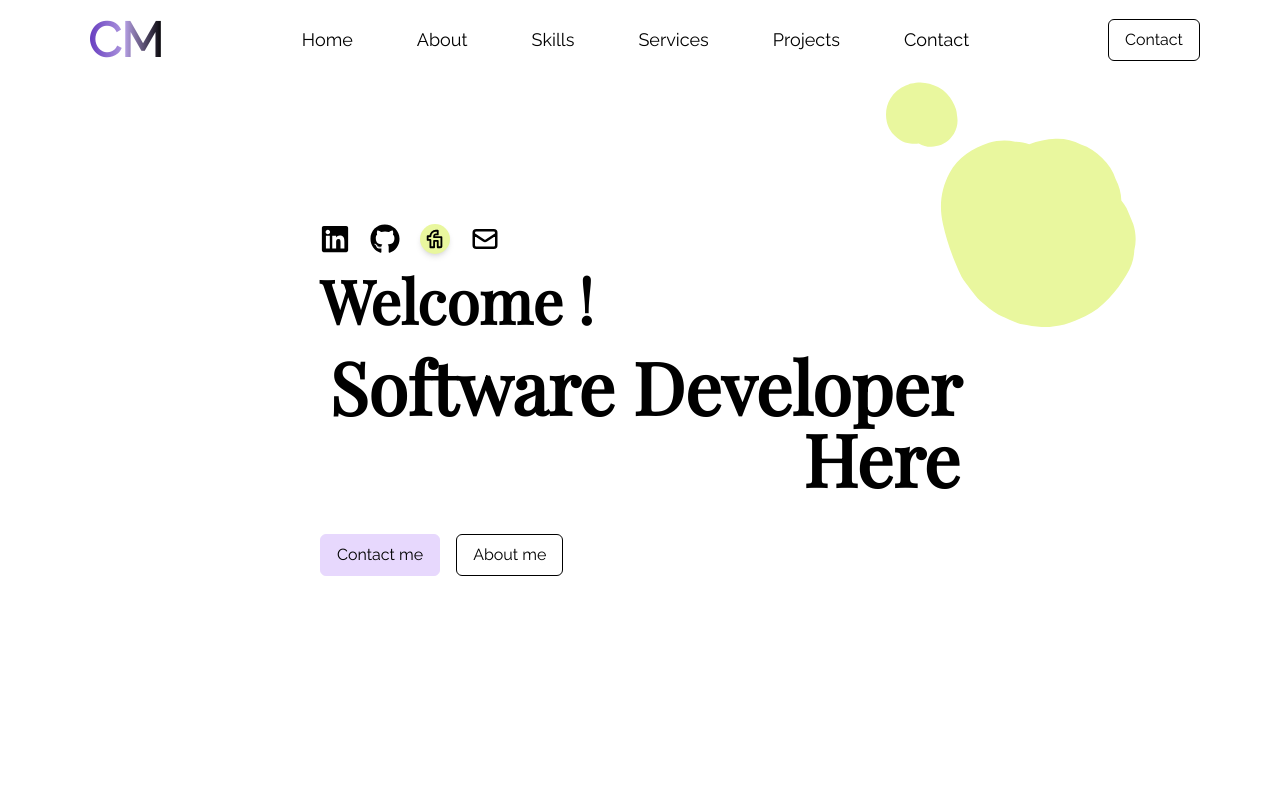
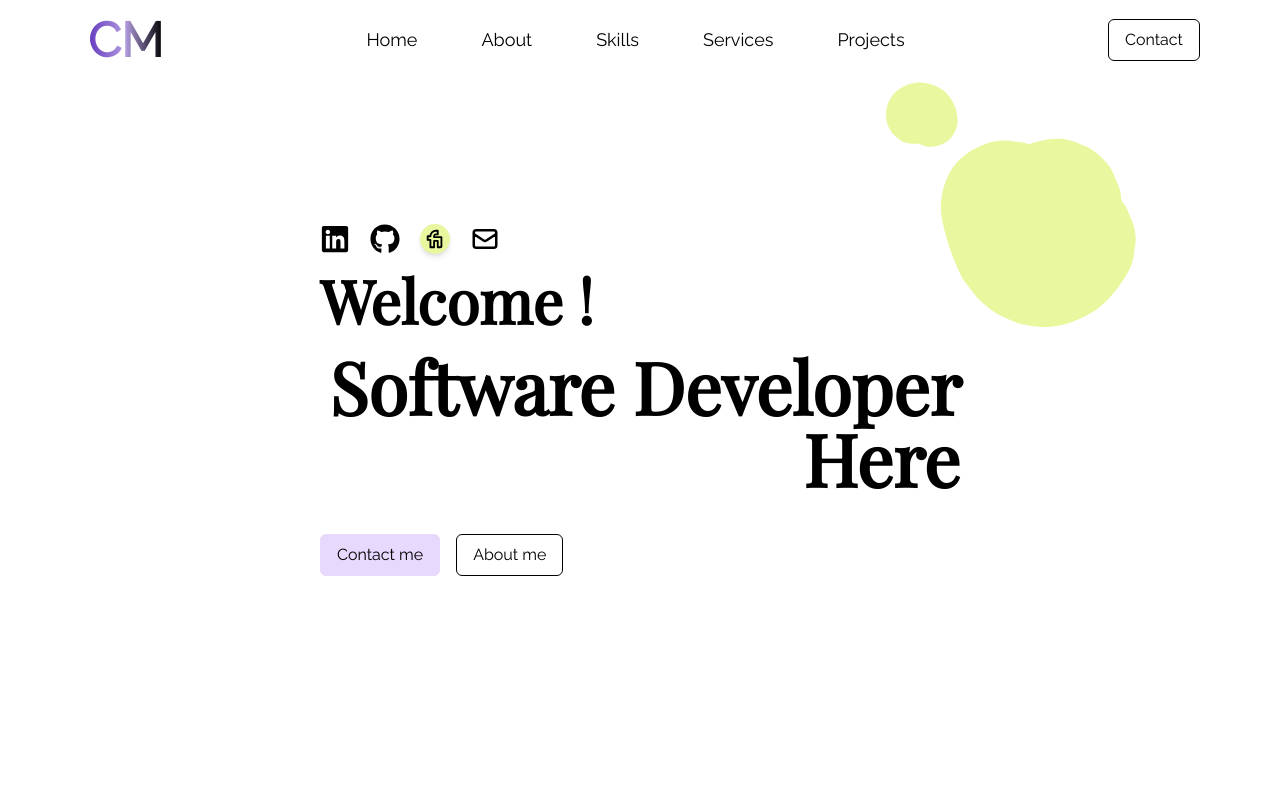
Before and after one commit to Meriemchm/ch-react-self-portfolio, a React (Vite) app: page / in a window 1280 px wide. Shown: the top 800 px of the page. Built offline with nearby package versions, Linux system fonts and the light colour scheme.

Commit message:
remove-contact-from links data

```diff
--- a/src/components/Data/Data.jsx
+++ b/src/components/Data/Data.jsx
@@ -140,10 +140,10 @@ export const Navlink = [
     id: 4,
     link: "projects",
   },
-  {
-    id: 5,
-    link: "contact",
-  },
+  // {
+  //   id: 5,
+  //   link: "contact",
+  // },
 ];
 
 export const services = [
```
